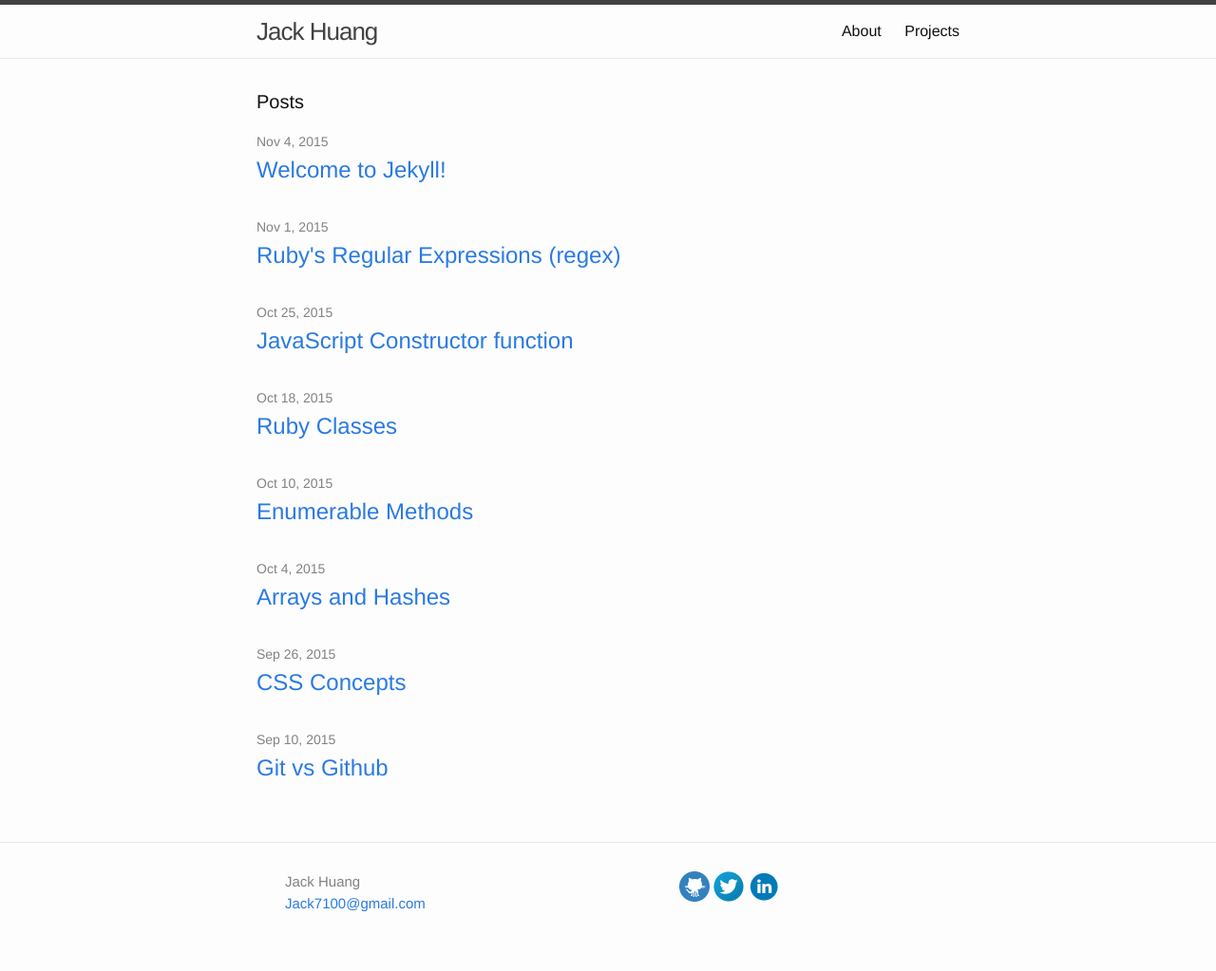
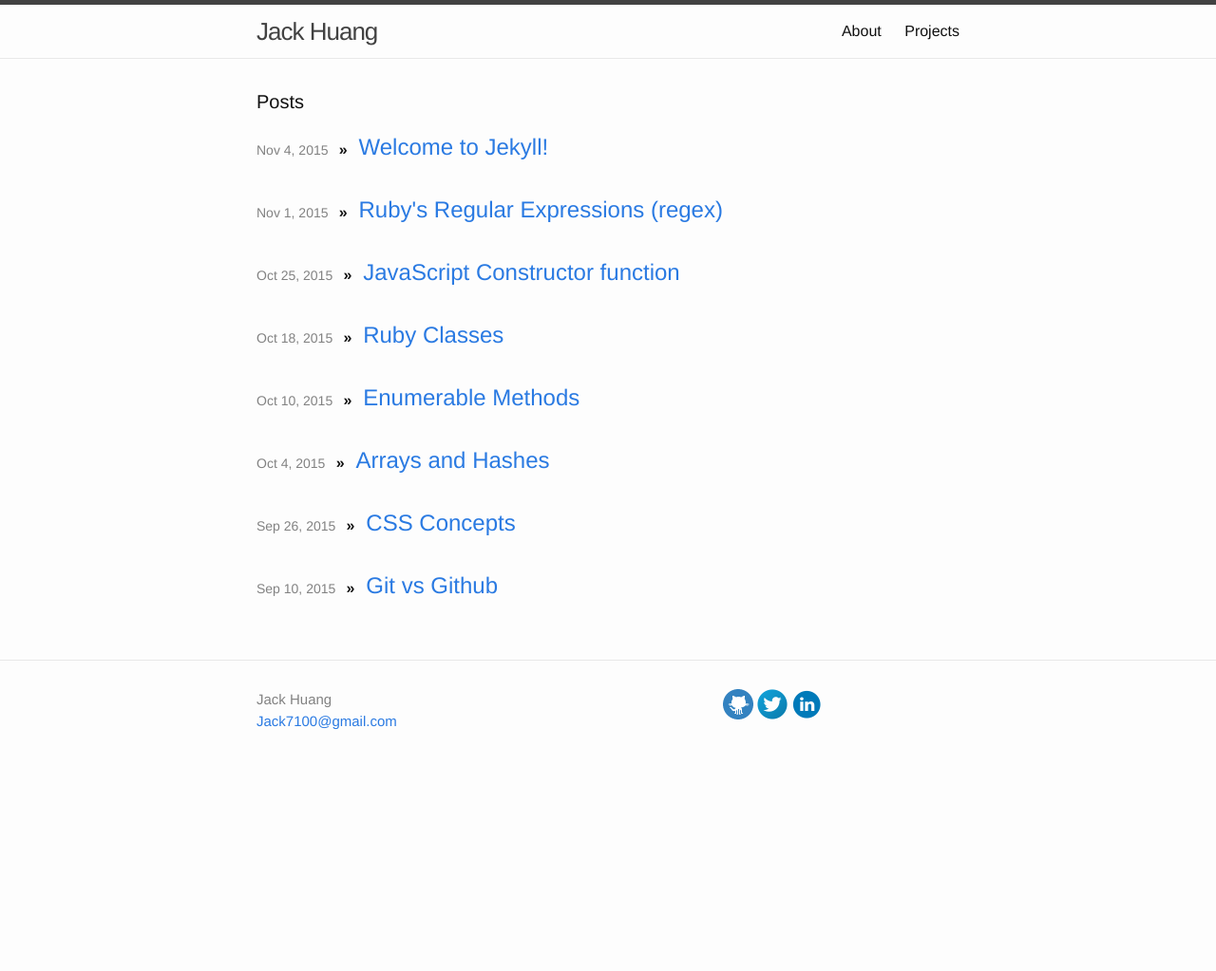
Before and after one commit to jhack32/jhack32.github.io, a Jekyll site: the page built from index.html, in a window 1280 px wide. Shown: the whole page at 95% size. Built offline with Jekyll 4.4.1, drawn with Linux system fonts in a browser that asks for light colours; after the commit the page ends 900 px from its top, so only the background shows below that.

Commit message:
Adjust post links, layout, footer

```diff
--- a/_sass/_base.scss
+++ b/_sass/_base.scss
@@ -66,7 +66,7 @@ figcaption {
  * Lists
  */
 ul, ol {
-    margin-left: $spacing-unit;
+//    margin-left: $spacing-unit;
 }
 
 li {
--- a/_sass/_layout.scss
+++ b/_sass/_layout.scss
@@ -99,7 +99,7 @@
  */
 .site-footer {
     border-top: 1px solid $grey-color-light;
-    padding: $spacing-unit 0;
+    padding: $spacing-unit 0 0 0;
 }
 
 .footer-heading {
@@ -113,7 +113,7 @@
 .social-media-list {
     list-style: none;
     > li {
-    display: inline;
+//   display: inline;
     }
 }
 
@@ -136,13 +136,13 @@
 }
 
 .footer-col-2 {
-    width: -webkit-calc(20% - (#{$spacing-unit} / 2));
-    width:         calc(20% - (#{$spacing-unit} / 2));
+    width: -webkit-calc(30% - (#{$spacing-unit} / 2));
+    width:         calc(30% - (#{$spacing-unit} / 2));
 }
 
 .footer-col-3 {
-    width: -webkit-calc(45% - (#{$spacing-unit} / 2));
-    width:         calc(45% - (#{$spacing-unit} / 2));
+    width: -webkit-calc(35% - (#{$spacing-unit} / 2));
+    width:         calc(35% - (#{$spacing-unit} / 2));
 }
 
 @include media-query($on-laptop) {
@@ -191,11 +191,15 @@
 .post-meta {
     font-size: $small-font-size;
     color: $grey-color;
+    display: inline;
+    padding-right: 1%;
 }
 
 .post-link {
-    display: block;
+    display: inline;
+// Display was block before
     font-size: 24px;
+    padding-left: 1%;
 }
 
 
--- a/_sass/_syntax-highlighting.scss
+++ b/_sass/_syntax-highlighting.scss
@@ -69,3 +69,7 @@
     .vi    { color: #008080 } // Name.Variable.Instance
     .il    { color: #099 } // Literal.Number.Integer.Long
 }
+
+/* Atomic Highlighting Style */
+
+.bolder { font-weight: bolder }
--- a/index.html
+++ b/index.html
@@ -9,11 +9,12 @@ layout: default
   <ul class="post-list">
     {% for post in site.posts %}
       <li>
-        <span class="post-meta">{{ post.date | date: "%b %-d, %Y" }}</span>
+        <span class="post-meta">{{ post.date | date: "%b %-d, %Y" }} </span>
+        <span class="bolder">&raquo; </span>
 
-        <h2>
+ <!--       <h2> -->
           <a class="post-link" href="{{ post.url | prepend: site.baseurl }}">{{ post.title }}</a>
-        </h2>
+ <!--       </h2> -->
       </li>
     {% endfor %}
   </ul>
```
